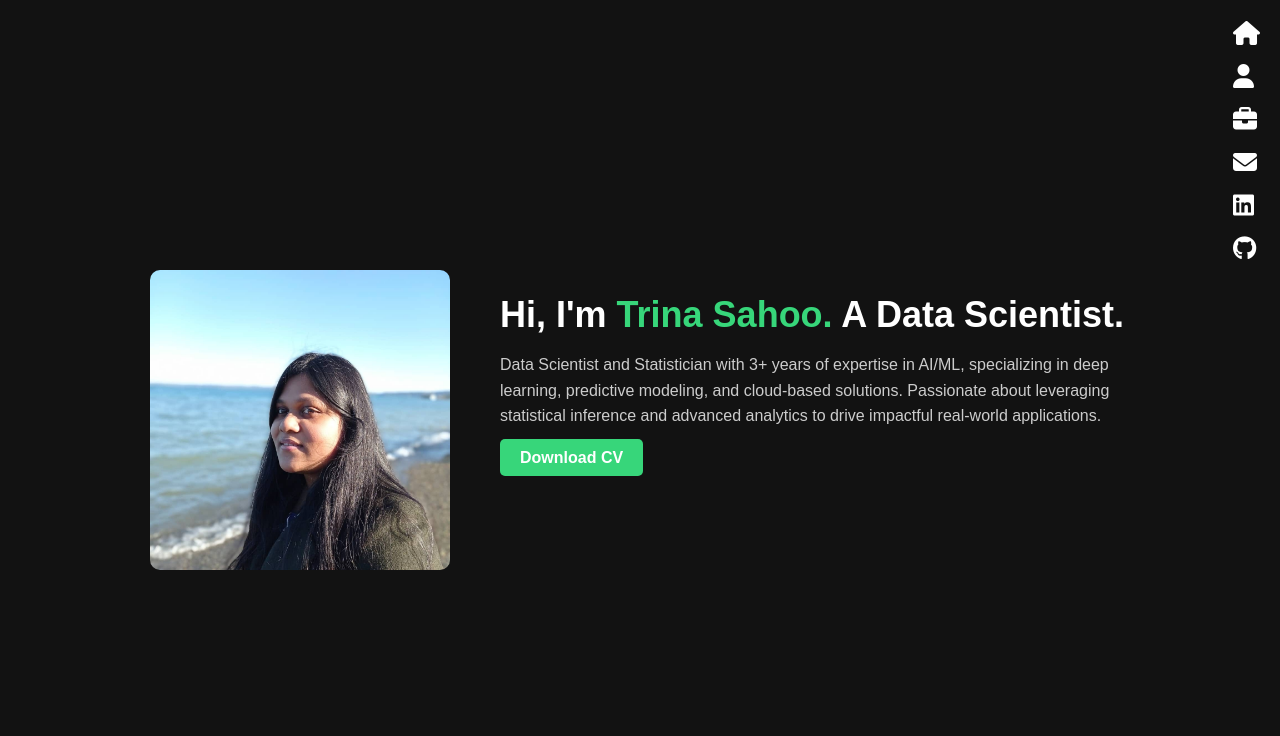
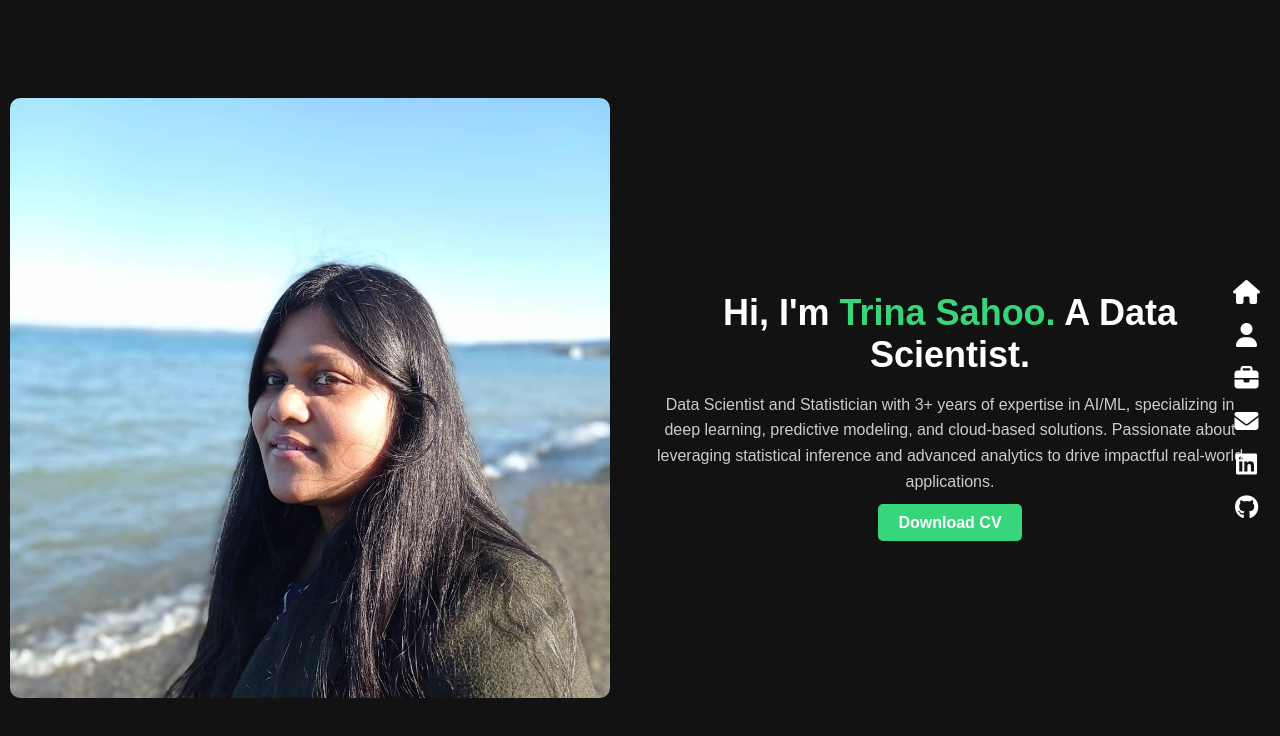
Before and after one commit to trina1995/trina1995.github.io, a plain HTML site: page index.html in a window 1280 px wide. Drawn offline with Linux system fonts and the light colour scheme.

Commit message:
random changes

```diff
--- a/index.html
+++ b/index.html
@@ -9,10 +9,13 @@
 </head>
 <body>
     <div class="container">
-        <div class="profile">
+        <div class="left-header">
             <div class="profile-image">
                 <img src="profile.jpg" alt="Profile Picture">
             </div>
+        </div>
+
+        <div class="right-header">
             <div class="profile-content">
                 <h1>Hi, I'm <span>Trina Sahoo.</span> A Data Scientist.</h1>
                 <p>
@@ -21,12 +24,13 @@
                     Passionate about leveraging statistical inference and advanced analytics
                     to drive impactful real-world applications.
                 </p>
+
                 <a href="Trina Sahoo.pdf" class="download-btn" download>Download CV</a>
                 <div class="social-icons">
                     <a href="index.html" title="Home"><i class="fa fa-home"></i></a>
                     <a href="#about" title="About Me"><i class="fa fa-user"></i></a>
                     <a href="#portfolio" title="Portfolio"><i class="fa fa-briefcase"></i></a>
-                    <a href="#contact" title="Contact"><i class="fa fa-envelope"></i></a>
+                    <a href="mailto:trinasahoo95@gmail.com" title="Contact"><i class="fa fa-envelope"></i></a>
                     <a href="https://www.linkedin.com/in/trina-sahoo-256a99a2/" target="_blank" title="LinkedIn">
                         <i class="fab fa-linkedin"></i>
                     </a>
@@ -35,6 +39,7 @@
                     </a>
                 </div>
             </div>
+
         </div>
     </div>
     <script src="https://kit.fontawesome.com/a076d05399.js" crossorigin="anonymous"></script>
--- a/styles.css
+++ b/styles.css
@@ -1,49 +1,64 @@
 body {
     margin: 0;
     font-family: Arial, sans-serif;
-    background-color: #121212;
+    background-color: #121212; /* Black background for the whole page */
     color: #ffffff;
 }
+
 .container {
     display: flex;
+    justify-content: center;
     align-items: center;
-    justify-content: center;
     height: 100vh;
-    padding: 20px;
-}
-.profile {
-    display: flex;
-    gap: 40px;
-    max-width: 1000px;
     width: 100%;
 }
-.profile-image {
-    flex: 1;
+
+.left-header {
+    flex: 1; /* Take up 50% of the width */
     display: flex;
+    justify-content: center;
     align-items: center;
-    justify-content: center;
+    background-color: #121212; /* Black background (removed green) */
 }
+
 .profile-image img {
     width: 100%;
-    max-width: 300px;
-    border-radius: 10px;
+    max-width: 600px; /* Larger profile picture */
+    border-radius: 10px; /* Optional: Round the corners of the image */
 }
+
+.right-header {
+    flex: 1; /* Take up 50% of the width */
+    background-color: #121212; /* Black background */
+    padding: 0 20px; /* Padding to prevent content from sticking to the edges */
+    display: flex;
+    justify-content: center; /* Horizontally center the content */
+    align-items: center; /* Vertically center the content */
+}
+
 .profile-content {
-    flex: 2;
+    text-align: center; /* Center the text inside the content */
+    max-width: 600px; /* Set a maximum width for the paragraph */
+    width: 100%; /* Take up all available space within the max-width */
+    margin: 0 auto; /* Ensure the content stays centered */
 }
+
 .profile-content h1 {
     font-size: 36px;
     margin-bottom: 10px;
 }
+
 .profile-content h1 span {
-    color: #37d67a;
+    color: #37d67a; /* Green text for span */
 }
+
 .profile-content p {
     font-size: 16px;
     line-height: 1.6;
     margin-bottom: 20px;
     color: #cccccc;
 }
+
 .download-btn {
     text-decoration: none;
     color: #ffffff;
@@ -53,23 +68,28 @@ body {
     font-weight: bold;
     transition: background-color 0.3s ease;
 }
+
 .download-btn:hover {
     background-color: #2ca55c;
 }
+
 .social-icons {
     position: fixed; /* Fix the icons in place */
-    top: 20px; /* Distance from the top */
-    right: 20px; /* Distance from the right */
+    top: 50%; /* Position the icons at the vertical center */
+    right: 20px; /* Keep the icons 20px from the right edge */
+    transform: translateY(-50%); /* Center the icons perfectly */
     display: flex;
     flex-direction: column; /* Stack the icons vertically */
     gap: 15px; /* Add space between icons */
 }
+
 .social-icons a {
     text-decoration: none;
     color: #ffffff;
     font-size: 24px;
     transition: color 0.3s ease;
 }
+
 .social-icons a:hover {
-    color: #37d67a;
+    color: #37d67a; /* Change color on hover */
 }
```
